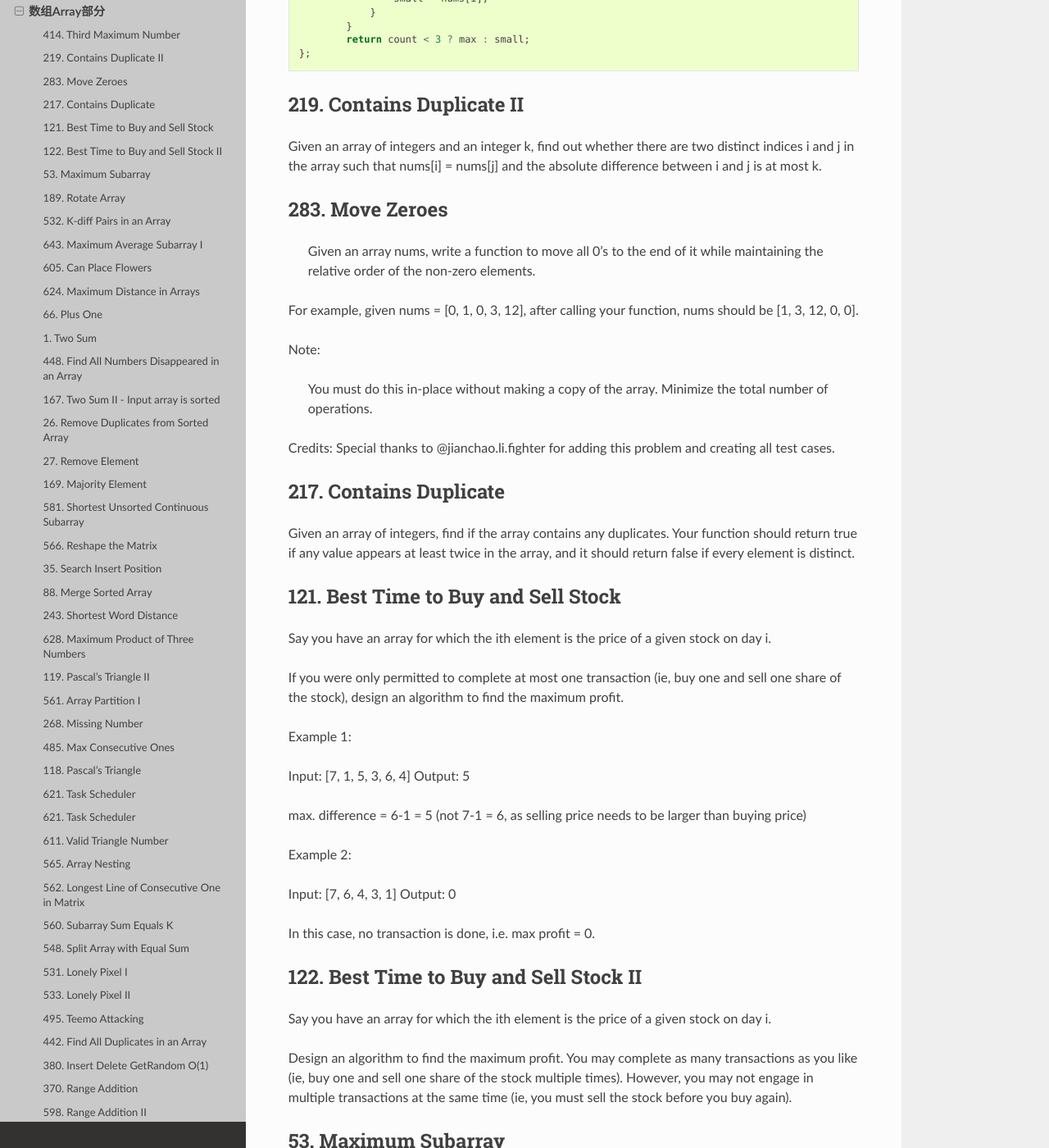
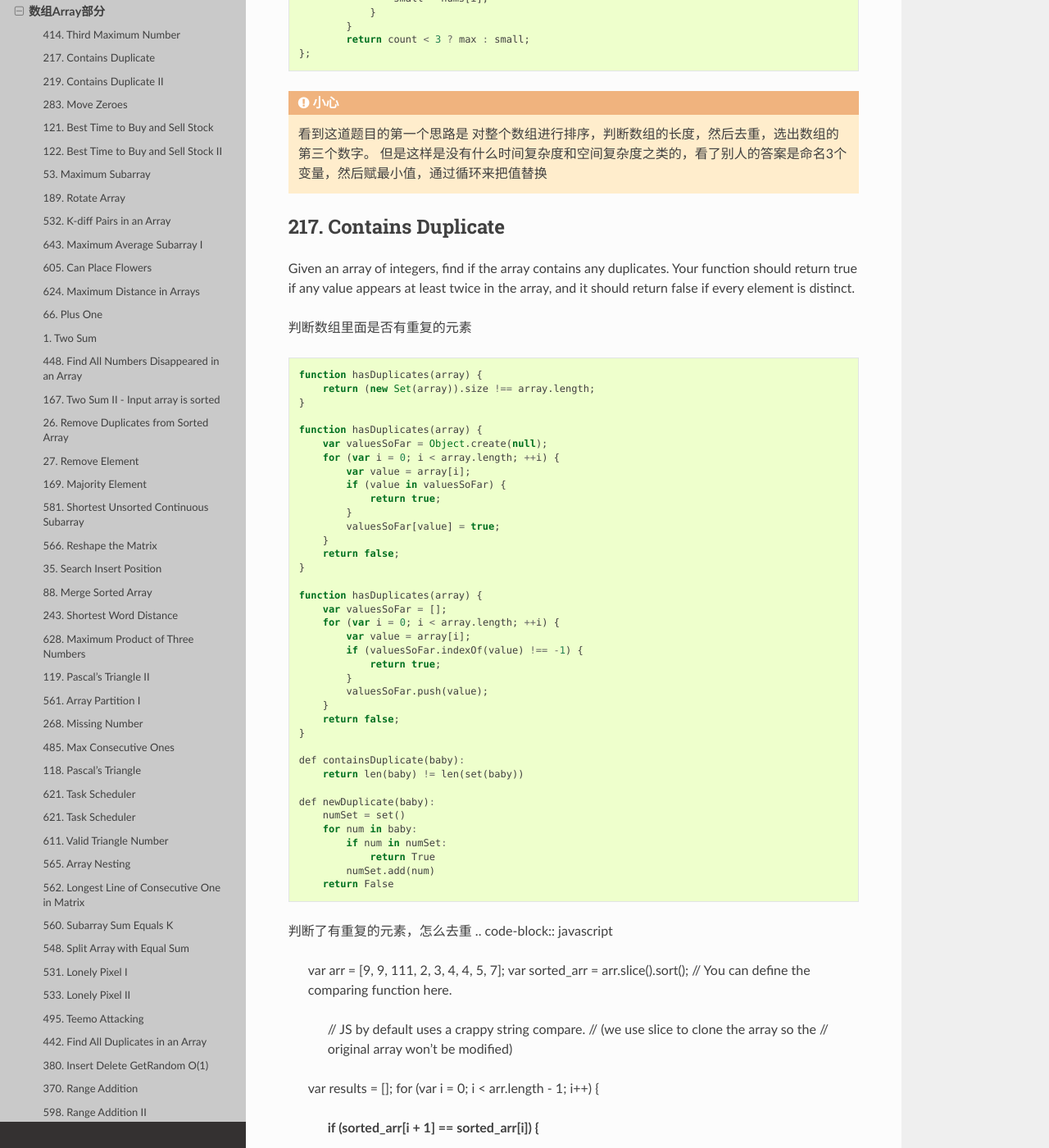
Before and after one commit to darcyWang/tianbao, a Sphinx documentation site: the page built from source/leetcode/array.rst, in a window 1280 px wide and 1400 px high, scrolled down 1729 px. Shown: the whole window at 82% size. Built offline with Sphinx 7.4.7 and the Read the Docs theme 2.0.0, drawn with Linux system fonts in a browser that asks for light colours; some of the changed text lies outside the part shown.

Commit message:
added value

```diff
--- a/source/leetcode/array.rst
+++ b/source/leetcode/array.rst
@@ -47,7 +47,8 @@ Example 3:
 
         #. 先通过归并排序把数组有序化，然后除去数组中重复的元素，最后拿到第三大的元素。
         #. Python中有个collections模块，它提供了个类Counter，用来跟踪值出现了多少次。注意key的出现顺序是根据计数的从大到小。它的一个方法most_common(n)返回一个list, list中包含Counter对象中出现最多前n个元素。
-        #. heapq模块有两个函数：nlargest() 和 nsmallest() 可以从一个集合中获取最大或最小的N个元素列表。heapq.nlargest (n, heap) #查询堆中的最大元素，n表示查询元素个数
+        #. heapq模块有两个函数：nlargest() 和 nsmallest() 可以从一个集合中获取最大或最小的N个元素列表。heapq.nlargest (n, heap) 查询堆中的最大元素，n表示查询元素个数
+
 .. code-block:: javascript
 
         var thirdMax = function(nums) {
@@ -70,32 +71,105 @@ Example 3:
         };
 
 
+.. caution::
+
+        看到这道题目的第一个思路是 对整个数组进行排序，判断数组的长度，然后去重，选出数组的第三个数字。
+        但是这样是没有什么时间复杂度和空间复杂度之类的，看了别人的答案是命名3个变量，然后赋最小值，通过循环来把值替换
+
+
+
+217. Contains Duplicate
+-----------------------
+
+
+Given an array of integers, find if the array contains any duplicates. Your function should return true if any value appears at least twice in the array, and it should return false if every element is distinct.
+
+
+判断数组里面是否有重复的元素
+
+
+.. code-block:: javascript
+
+        function hasDuplicates(array) {
+            return (new Set(array)).size !== array.length;
+        }
+
+        function hasDuplicates(array) {
+            var valuesSoFar = Object.create(null);
+            for (var i = 0; i < array.length; ++i) {
+                var value = array[i];
+                if (value in valuesSoFar) {
+                    return true;
+                }
+                valuesSoFar[value] = true;
+            }
+            return false;
+        }
+
+        function hasDuplicates(array) {
+            var valuesSoFar = [];
+            for (var i = 0; i < array.length; ++i) {
+                var value = array[i];
+                if (valuesSoFar.indexOf(value) !== -1) {
+                    return true;
+                }
+                valuesSoFar.push(value);
+            }
+            return false;
+        }
+
+        def containsDuplicate(baby):
+            return len(baby) != len(set(baby))
+
+        def newDuplicate(baby):
+            numSet = set()
+            for num in baby:
+                if num in numSet:
+                    return True
+                numSet.add(num)
+            return False
+
+判断了有重复的元素，怎么去重
+.. code-block:: javascript
+
+        var arr = [9, 9, 111, 2, 3, 4, 4, 5, 7];
+        var sorted_arr = arr.slice().sort(); // You can define the comparing function here.
+                                             // JS by default uses a crappy string compare.
+                                             // (we use slice to clone the array so the
+                                             // original array won't be modified)
+        var results = [];
+        for (var i = 0; i < arr.length - 1; i++) {
+            if (sorted_arr[i + 1] == sorted_arr[i]) {
+                results.push(sorted_arr[i]);
+            }
+        }
+
+console.log(results);
+
 219. Contains Duplicate II
 --------------------------
 
 Given an array of integers and an integer k, find out whether there are two distinct indices i and j in the array such that nums[i] = nums[j] and the absolute difference between i and j is at most k.
 
 
+
+
 283. Move Zeroes
 ----------------
- Given an array nums, write a function to move all 0's to the end of it while maintaining the relative order of the non-zero elements.
+
+Given an array nums, write a function to move all 0's to the end of it while maintaining the relative order of the non-zero elements.
 
 For example, given nums = [0, 1, 0, 3, 12], after calling your function, nums should be [1, 3, 12, 0, 0].
 
 Note:
 
-    You must do this in-place without making a copy of the array.
-    Minimize the total number of operations.
+#. You must do this in-place without making a copy of the array.
+#. Minimize the total number of operations.
 
 Credits:
 Special thanks to @jianchao.li.fighter for adding this problem and creating all test cases.
 
 
-217. Contains Duplicate
------------------------
-
-
-Given an array of integers, find if the array contains any duplicates. Your function should return true if any value appears at least twice in the array, and it should return false if every element is distinct.
 
 
 
@@ -107,18 +181,18 @@ Say you have an array for which the ith element is the price of a given stock on
 If you were only permitted to complete at most one transaction (ie, buy one and sell one share of the stock), design an algorithm to find the maximum profit.
 
 Example 1:
-
-Input: [7, 1, 5, 3, 6, 4]
-Output: 5
-
-max. difference = 6-1 = 5 (not 7-1 = 6, as selling price needs to be larger than buying price)
+::
+        Input: [7, 1, 5, 3, 6, 4]
+        Output: 5
+
+        max. difference = 6-1 = 5 (not 7-1 = 6, as selling price needs to be larger than buying price)
 
 Example 2:
-
-Input: [7, 6, 4, 3, 1]
-Output: 0
-
-In this case, no transaction is done, i.e. max profit = 0.
+::
+        Input: [7, 6, 4, 3, 1]
+        Output: 0
+
+        In this case, no transaction is done, i.e. max profit = 0.
 
 122. Best Time to Buy and Sell Stock II
 ---------------------------------------
--- a/source/practice/question.py
+++ b/source/practice/question.py
@@ -34,17 +34,71 @@ def third_largest(numbers):
 	        max2,max3= num,max2
 	    elif num > max3 and num < max2:
 	        max3 = num
-	return max1 if max3==None else max3
+        if max3 == None:
+            return max1
+        return max3
+
+
+
+
+def new_third_largest(numbers):
+    count = 0
+    top = [float("-inf")] * 3
+    for num in numbers:
+        if num > top[0]:
+            top[0], top[1], top[2] = num, top[0],top[1]
+            count += 1
+        elif num != top[0] and num > top[1]:
+            top[1], top[2] = num, top[1]
+            count += 1
+        elif num != top[0] and num != top[1] and num > top[2]:
+            top[2] = num
+            count += 1
+    if count < 3:
+        return top[0]
+    return top[2]
+
+ids = [1,4,3,3,4,2,3,4,5,6,1]
+news_ids = list(set(ids))
+# news_ids.sort(key=ids.index)
+
+
+def containsNearbyDuplicate(self, nums, k):
+    numDict = dict()
+    for x in range(len(nums)):
+        idx = numDict.get(nums[x])
+        if idx >= 0 and x - idx <= k:
+            return True
+        numDict[nums[x]] = x
+    return False
+
+def containsNearbyDuplicate(self, nums, k):
+    lookup = {}
+    for i, num in enumerate(nums):
+        if num not in lookup:
+            lookup[num] = i
+        else:
+            # It the value occurs before, check the difference.
+            if i - lookup[num] <= k:
+                return True
+            # Update the index of the value.
+            lookup[num] = i
+    return False
+
+# print news_ids
 
 numbers = [20,67,3,2.6,7,74,2.8,90.8,52.8,4,3,2,5,7]
+babys = [7,10]
 
-print second_largest(numbers)
-print third_largest(numbers)
+# print third_largest(babys)
+# print newDuplicate(babys)
+# print second_largest(numbers)
+# print third_largest(numbers)
 
-print sorted(numbers)[-3]
-print sorted(set(numbers))[-2]
+# print sorted(numbers)[-3]
+# print sorted(set(numbers))[-2]
 
-print second_largest([1,1,1,1,1,2])
+# print second_largest([1,1,1,1,1,2])
 
 # second_largest([2,2,2,2,2,1])
 # => 2
```
